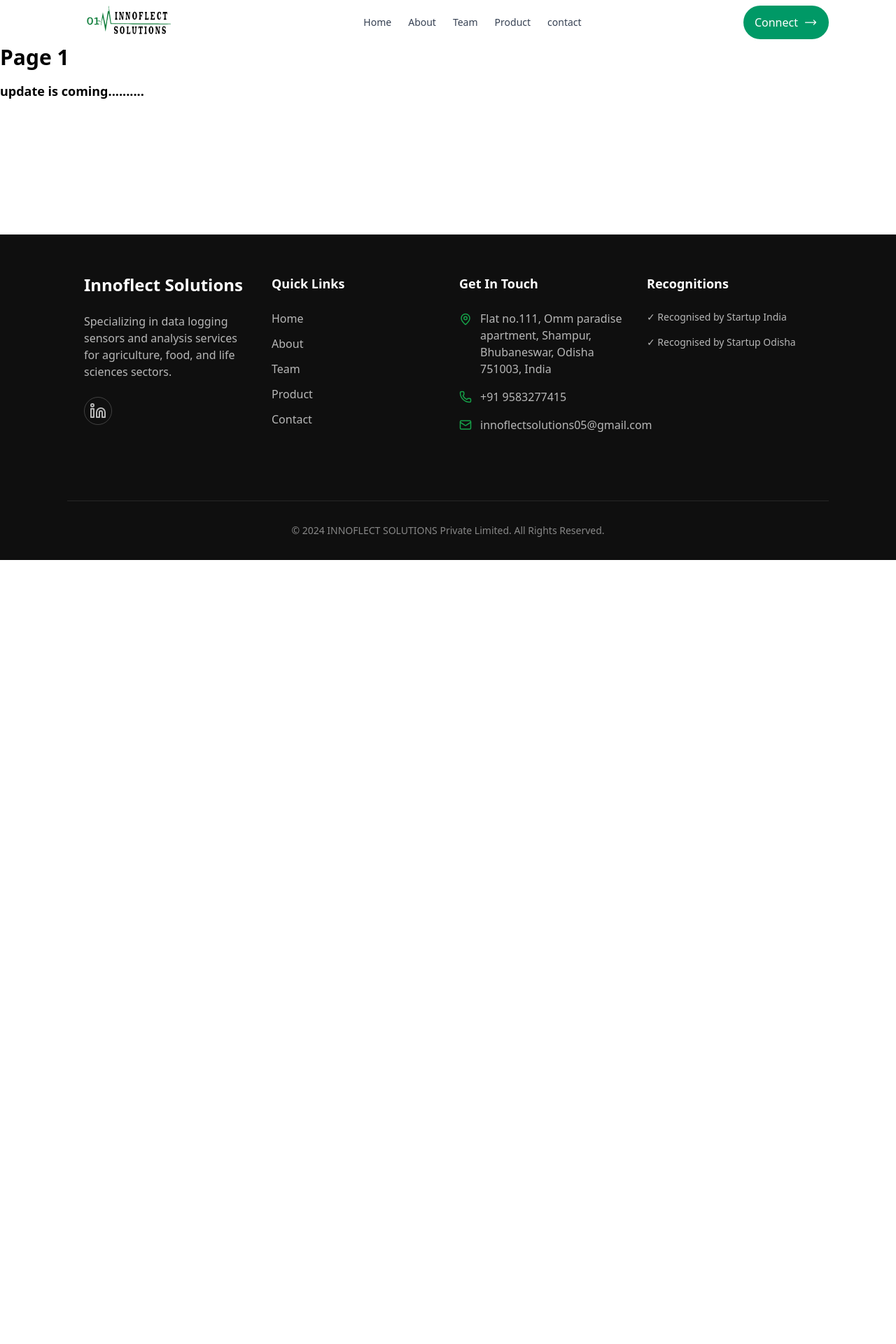
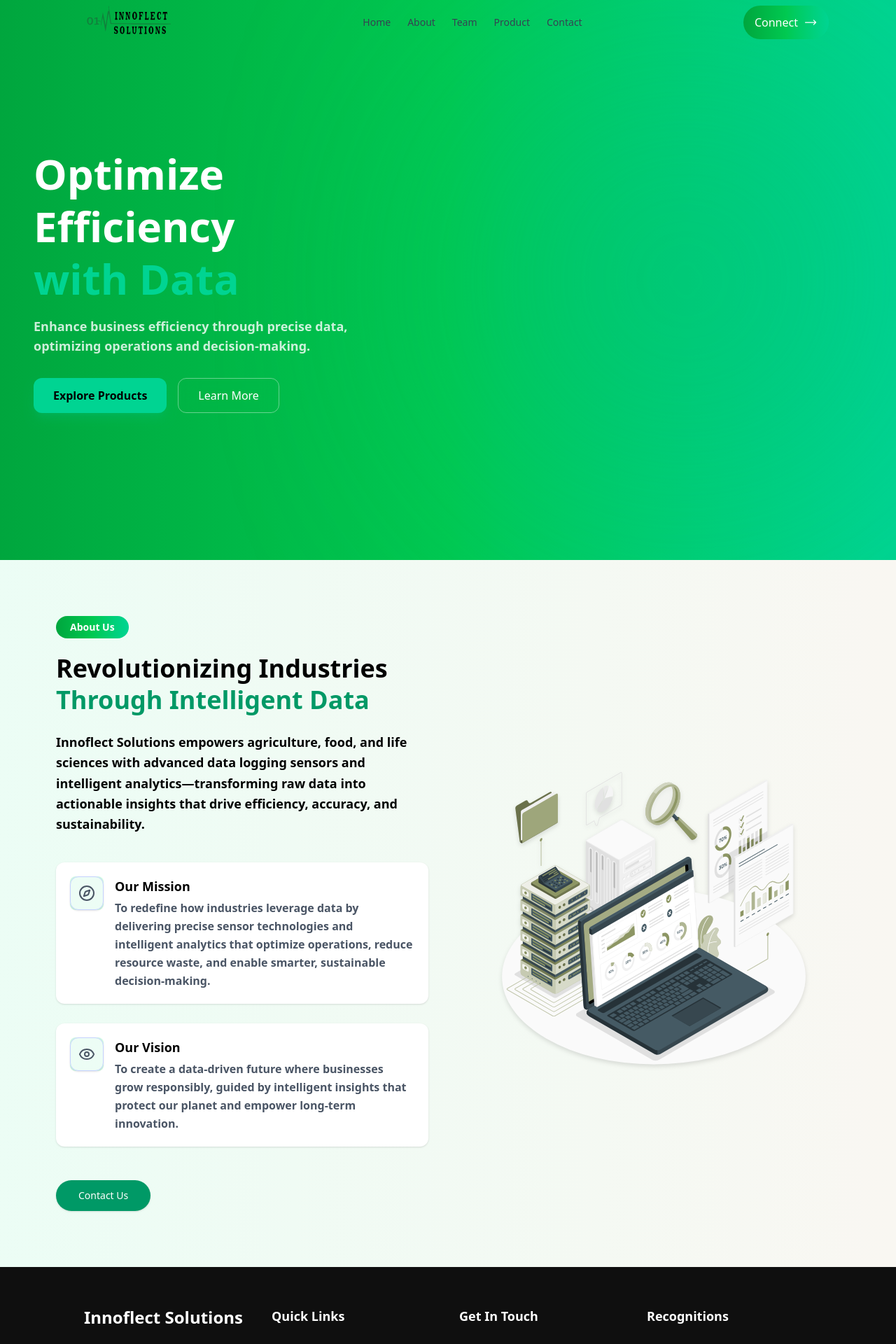
Before and after one commit to UNGRADUATECODER/Innoflect-Frontend-UI, a React (Vite) app: page / in a window 1280 px wide. Shown: the top 1920 px of the page at 70% size. Before the commit the page ends 800 px from the top, so only its background shows below. Built offline with nearby package versions, Linux system fonts and the light colour scheme.

Commit message:
Updated About page design and layout

```diff
--- a/package.json
+++ b/package.json
@@ -10,11 +10,15 @@
     "preview": "vite preview"
   },
   "dependencies": {
+    "@react-three/drei": "^10.7.7",
+    "@react-three/fiber": "^9.5.0",
     "@tailwindcss/vite": "^4.1.18",
     "lucide-react": "^0.563.0",
     "motion": "^12.29.2",
     "react": "^19.2.0",
-    "react-dom": "^19.2.0"
+    "react-dom": "^19.2.0",
+    "react-router-dom": "^7.13.1",
+    "three": "^0.183.1"
   },
   "devDependencies": {
     "@eslint/js": "^9.39.1",
--- a/src/App.jsx
+++ b/src/App.jsx
@@ -1,24 +1,39 @@
-import React from 'react'
-import Navbar from './components/Navbar'
-import Footer from './components/Footer'
+import React from "react";
+import { Routes, Route } from "react-router-dom";
+
+import Navbar from "./components/Navbar";
+import Footer from "./components/Footer";
+import Herosection from "./components/sections/Herosection";
+
+import Home from "./pages/Home";
+import About from "./pages/About";
+import Team from "./pages/Team";
+import Contact from "./pages/Contact";
 
 const App = () => {
   return (
-    <div >
+    <div className="flex flex-col min-h-screen">
+      <Navbar />
 
-       <div className="flex flex-col min-h-screen">
-      <Navbar /> {/* fixed navbar */}
 
-      {/* Main content */}
-      <main className="flex-1 pt-16 pb-8">
-        <h1 className="text-3xl font-bold mb-4">Page 1</h1>
-        <p className='font-bold text-lg items-center'>update is coming..........</p>
-      </main>
+      <Routes>
+        <Route
+          path="/"
+          element={
+            <>
+              <Herosection />
+              <About/>
+            </>
+          }
+        />
+        <Route path="/about" element={<About />} />
+        <Route path="/team" element={<Team />} />
+        <Route path="/contact" element={<Contact />} />
+      </Routes>
 
       <Footer />
     </div>
-      </div>
-  )
-}
+  );
+};
 
-export default App
+export default App;
--- a/src/components/Footer.jsx
+++ b/src/components/Footer.jsx
@@ -1,5 +1,6 @@
 import React from 'react'
 import { MapPin, Phone, Mail } from 'lucide-react'
+
 
 const Footer = () => {
   return (
@@ -67,7 +68,7 @@ const Footer = () => {
             <ul className="space-y-4">
               <li className="flex items-start gap-3">
                 <MapPin className="text-[hsl(var(--primary))] shrink-0 mt-1" size={18} />
-                <span className="text-[hsl(var(--footer-foreground)/0.7)] hover:text-[hsl(var(--primary))] ">
+                <span className="text-[hsl(var(--footer-foreground)/0.7)]  hover:text-[hsl(var(--primary))] ">
                   Flat no.111, Omm paradise apartment, Shampur, Bhubaneswar,
                   Odisha 751003, India
                 </span>
--- a/src/components/Navbar.jsx
+++ b/src/components/Navbar.jsx
@@ -1,62 +1,98 @@
-import React, { useEffect, useState } from 'react'
-import { assets, company_logos } from '../assets';
+import React, { useEffect, useState } from "react";
+import { useNavigate } from "react-router-dom";
+import { assets, company_logos } from "../assets";
+
+const pages = [
+  { name: "Home", path: "/" },
+  { name: "About", path: "/about" },
+  { name: "Team", path: "/team" },
+  { name: "Product", path: "/product" },
+  { name: "Contact", path: "/contact" },
+];
 
 const Navbar = () => {
-  const [sidebaropen,setsidebaropen]=useState(false);
+  const [sidebaropen, setsidebaropen] = useState(false);
   const [scrolled, setScrolled] = useState(false);
-  useEffect(()=>{
-    const handleScroll=()=>{
+  const navigate = useNavigate();
+
+  useEffect(() => {
+    const handleScroll = () => {
       setScrolled(window.scrollY > 50);
     };
-    window.addEventListener("scroll",handleScroll);
-    return () => window.removeEventListener("scroll",handleScroll)
+    window.addEventListener("scroll", handleScroll);
+    return () => window.removeEventListener("scroll", handleScroll);
+  }, []);
 
-  },[])
+  const handleNavigate = (path) => {
+    navigate(path);
+    setsidebaropen(false); // mobile menu close
+  };
 
   return (
-    <nav className={`fixed top-0  z-50 w-full  flex items-center justify-between h-16 px-4 sm:px-6 md:px-10 lg:px-16 xl:px-24 py-2  font-medium transition-all duration-300  ${scrolled ? "bg-emerald-600 shadow-lg" : "bg-transparent"}`}>
-
-
-        <div className='flex items-center '>
-            <img  src={company_logos} alt="company-logo"  className=' w-32 sm:w-40 md:w-44 lg:w-48' />
+    <nav
+      className={`fixed top-0 z-50 w-full h-16 flex items-center justify-between
+      px-4 sm:px-6 md:px-10 lg:px-16 xl:px-24
+      transition-all duration-300
+      ${scrolled ? "bg-black" : "bg-transparent"}`}
+    >
+      {/* LOGO */}
+      <div className="flex items-center">
+        <img
+          src={company_logos}
+          alt="company-logo"
+          className="w-32 sm:w-40 md:w-44 lg:w-48 cursor-pointer"
+          onClick={() => handleNavigate("/")}
+        />
       </div>
 
+      {/* NAV LINKS */}
       <div
         className={`
           flex items-center justify-center gap-6
-    text-gray-700 sm:text-sm transition-all duration-300
+          text-gray-700 sm:text-sm font-medium
+          transition-all duration-300
 
           ${
             sidebaropen
-        ? "max-sm:h-64 max-sm:rounded-b-2xl max-sm:opacity-100"
+              ? "max-sm:h-64 max-sm:opacity-100 max-sm:rounded-b-2xl"
               : "max-sm:h-0 max-sm:opacity-0"
           }
 
           max-sm:fixed max-sm:top-16 max-sm:left-0
-    max-sm:w-full max-sm:overflow-hidden
-    max-sm:flex-col
+          max-sm:w-full max-sm:flex-col max-sm:overflow-hidden
           max-sm:bg-emerald-800 max-sm:text-white
           max-sm:pt-20
         `}
       >
+        {pages.map((page) => (
+          <span
+            key={page.path}
+            onClick={() => handleNavigate(page.path)}
+            className="cursor-pointer sm:hover:border-b hover:text-green-400 transition"
+          >
+            {page.name}
+          </span>
+        ))}
+      </div>
 
-            <a href="#" className="sm:hover:border-b">Home</a>
-        <a href="#" className="sm:hover:border-b">About</a>
-        <a href="#services" className="sm:hover:border-b">Team</a>
-        <a href="#" className="sm:hover:border-b">Product</a>
-        <a href="#" className="sm:hover:border-b">contact</a>
-
-        </div>
-         <div className="flex items-center gap-2 sm:gap-4 ">
-
+      {/* RIGHT SIDE */}
+      <div className="flex items-center gap-3 z-50">
+        {/* MOBILE MENU ICON */}
         <img
           src={assets.menu_bar}
-    alt="Open menu"
-    onClick={() => setsidebaropen(prev =>!prev)}
+          alt="menu"
+          onClick={() => setsidebaropen((prev) => !prev)}
           className="w-8 md:hidden cursor-pointer"
         />
 
- <button className="hidden md:flex items-center gap-2 bg-emerald-600 text-white px-4 py-3 rounded-full hover:bg-emerald-700 transition-colors">
+        {/* CONNECT BUTTON */}
+        <button
+          onClick={() => handleNavigate("/contact")}
+          className="hidden md:flex items-center gap-2
+          bg-linear-to-r from-green-600 via-green-500 to-emerald-400
+          text-white px-4 py-3 rounded-full
+          hover:bg-emerald-700 transition"
+        >
           Connect
           <svg
             xmlns="http://www.w3.org/2000/svg"
@@ -73,15 +109,9 @@ const Navbar = () => {
             />
           </svg>
         </button>
-
       </div>
-
-
-
     </nav>
-
-  )
-}
-
+  );
+};
 
 export default Navbar;
--- a/src/components/sections/Herosection.jsx
+++ b/src/components/sections/Herosection.jsx
@@ -1,5 +1,5 @@
 import React from "react";
-import HeroModel from "../HeroModel";
+
 
 const HeroSection = () => {
   return (
--- a/src/main.jsx
+++ b/src/main.jsx
@@ -1,10 +1,13 @@
-import { StrictMode } from 'react'
+
 import { createRoot } from 'react-dom/client'
 import "./index.css"
 import App from './App.jsx'
+import { BrowserRouter } from 'react-router-dom'
 
 createRoot(document.getElementById('root')).render(
-  <StrictMode>
-    <App />
-  </StrictMode>,
+  <BrowserRouter>
+  <App />
+  </BrowserRouter>
+
+  ,
 )
--- /dev/null
+++ b/src/pages/About.jsx
@@ -0,0 +1,105 @@
+import { Target, Eye } from "lucide-react";
+import AboutPage from "../assets/About_page.svg";
+import { Compass } from "lucide-react";
+
+
+
+export default function AboutSection() {
+  return (
+    <section className="relative bg-[#f9f7f2] py-20">
+
+      <div className="absolute inset-0 bg-gradient-to-r from-emerald-50 to-transparent" />
+
+      <div className="relative mx-auto grid max-w-6xl items-center gap-14 px-4 md:grid-cols-2">
+
+        <div className="max-w-xl">
+
+
+          <span className="mb-5 inline-flex rounded-full bg-gradient-to-r from-green-600 via-green-500 to-emerald-400 px-5 py-1.5 text-sm font-semibold text-white">
+            About Us
+          </span>
+
+
+          <h2 className="mb-6 text-3xl font-bold leading-tight md:text-4xl">
+            Revolutionizing Industries
+            <span className="text-emerald-600"> Through Intelligent Data</span>
+          </h2>
+
+
+          <p className="mb-10 font-bold text-lg leading-relaxed ">
+            Innoflect Solutions empowers agriculture, food, and life
+            sciences with advanced data logging sensors and intelligent
+            analytics—transforming raw data into actionable insights
+            that drive efficiency, accuracy, and sustainability.
+          </p>
+
+
+          <div className="space-y-7">
+
+            <div className="flex items-start gap-4 rounded-xl bg-white p-5 shadow-sm">
+              <div className="flex h-12 w-12 shrink-0 items-center justify-center rounded-lg bg-emerald-100 text-emerald-600">
+
+<div className="flex h-12 w-12 items-center justify-center rounded-xl
+                bg-white/60 backdrop-blur-md
+                border border-indigo-200
+               text-gray-600 shadow">
+ <Compass size={24} />
+</div>
+
+              </div>
+              <div>
+                <h3 className="mb-1 text-lg font-semibold">Our Mission</h3>
+                <p className="leading-relaxed text-gray-600 font-bold">
+                  To redefine how industries leverage data by delivering
+                  precise sensor technologies and intelligent analytics
+                  that optimize operations, reduce resource waste, and
+                  enable smarter, sustainable decision-making.
+                </p>
+              </div>
+            </div>
+
+
+            <div className="flex items-start gap-4 rounded-xl bg-white p-5 shadow-sm">
+              <div className="flex h-12 w-12 shrink-0 items-center justify-center rounded-lg bg-emerald-100 text-emerald-600">
+                <div className="flex h-12 w-12 items-center justify-center rounded-xl
+                bg-white/60 backdrop-blur-md
+                border border-indigo-200
+              text-gray-600 shadow">
+  <Eye size={24} />
+</div>
+
+              </div>
+              <div>
+                <h3 className="mb-1 text-lg font-semibold">Our Vision</h3>
+                <p className="leading-relaxed text-gray-600 font-bold">
+                  To create a data-driven future where businesses grow
+                  responsibly, guided by intelligent insights that
+                  protect our planet and empower long-term innovation.
+                </p>
+              </div>
+            </div>
+
+          </div>
+
+
+          <div className="mt-12">
+            <button className="inline-flex items-center rounded-full bg-emerald-600 px-8 py-3 text-sm font-medium text-white shadow transition hover:bg-emerald-700">
+              Contact Us
+            </button>
+          </div>
+
+        </div>
+
+
+        <div className="flex justify-center">
+          <img
+            src={AboutPage}
+            alt="Data analytics and sensor technology illustration"
+            className="w-full max-w-md drop-shadow-md"
+          />
+        </div>
+
+      </div>
+    </section>
+  );
+}
--- /dev/null
+++ b/src/pages/Contact.jsx
@@ -0,0 +1,36 @@
+const Contact = () => {
+  return (
+    <section className="pt-24 min-h-screen bg-black text-white px-6">
+      <h1 className="text-4xl font-bold text-green-400 mb-4">
+        Contact Us
+      </h1>
+      <p className="text-gray-300 mb-6">
+        Get in touch with us for collaboration or queries.
+      </p>
+
+      <form className="max-w-md space-y-4">
+        <input
+          type="text"
+          placeholder="Your Name"
+          className="w-full p-3 rounded bg-gray-900 text-white outline-none"
+        />
+        <input
+          type="email"
+          placeholder="Your Email"
+          className="w-full p-3 rounded bg-gray-900 text-white outline-none"
+        />
+        <textarea
+          placeholder="Your Message"
+          rows="4"
+          className="w-full p-3 rounded bg-gray-900 text-white outline-none"
+        ></textarea>
+
+        <button className="bg-green-500 text-black px-6 py-3 rounded hover:bg-green-400 transition">
+          Send Message
+        </button>
+      </form>
+    </section>
+  );
+};
+
+export default Contact;
--- /dev/null
+++ b/src/pages/Home.jsx
@@ -0,0 +1,14 @@
+const Home = () => {
+  return (
+    <section className="pt-24 min-h-screen bg-black text-white px-6">
+      <h1 className="text-4xl font-bold text-green-400 mb-4">
+        Home Page
+      </h1>
+      <p className="text-gray-300 text-lg">
+        Welcome to our website. This is the home page.
+      </p>
+    </section>
+  );
+};
+
+export default Home;
--- /dev/null
+++ b/src/pages/Team.jsx
@@ -0,0 +1,14 @@
+const Team = () => {
+  return (
+    <section className="pt-24 min-h-screen bg-black text-white px-6">
+      <h1 className="text-4xl font-bold text-green-400 mb-4">
+        Our Team
+      </h1>
+      <p className="text-gray-300">
+        Meet our talented team of developers and designers.
+      </p>
+    </section>
+  );
+};
+
+export default Team;
```
Also changed, not shown: src/assets/About_page.svg (added), src/pages/Products.jsx (added), 1 other file (tests, documents, lock files or other folders). Lines whose indentation alone changed are shown as unchanged.
